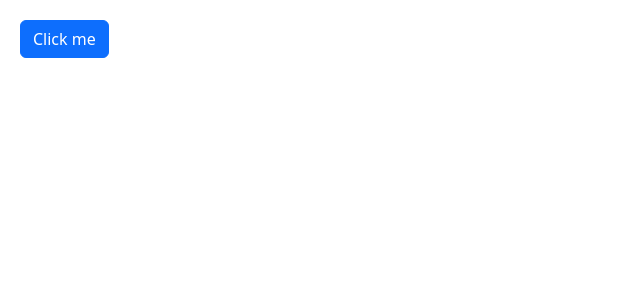
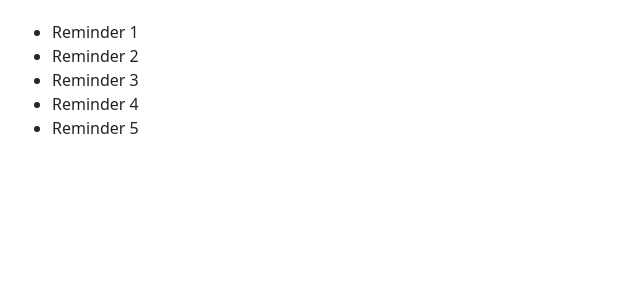
Before and after one commit to vsniranjan/reminders-app-typescipt-basics, a React (Create React App) app: page / in a window 1280 px wide. Shown: the top 300 px of the page, without its empty margins (0-640 px from the left). Built offline with nearby package versions, Linux system fonts and the light colour scheme.

Commit message:
Add ReminderList component and integrate reminders in App

```diff
--- a/src/App.tsx
+++ b/src/App.tsx
@@ -1,11 +1,21 @@
 import React from "react";
 import logo from "./logo.svg";
 import "./App.css";
+import ReminderList from "./components/ReminderList";
+import Reminder from "./models/Reminder";
+
+const reminders: Reminder[] = [
+  { id: 1, title: "Reminder 1" },
+  { id: 2, title: "Reminder 2" },
+  { id: 3, title: "Reminder 3" },
+  { id: 4, title: "Reminder 4" },
+  { id: 5, title: "Reminder 5" },
+];
 
 function App() {
   return (
     <div className='App'>
-      <button className='btn btn-primary'>Click me</button>
+      <ReminderList items={reminders} />
     </div>
   );
 }
--- /dev/null
+++ b/src/components/ReminderList.tsx
@@ -0,0 +1,18 @@
+import React from "react";
+import Reminder from "../models/Reminder";
+
+interface ReminderListProps {
+  items: Reminder[];
+}
+
+const ReminderList = ({ items }: ReminderListProps) => {
+  return (
+    <ul>
+      {items.map((reminder) => (
+        <li key={reminder.id}>{reminder.title}</li>
+      ))}
+    </ul>
+  );
+};
+
+export default ReminderList;
--- /dev/null
+++ b/src/models/Reminder.ts
@@ -0,0 +1,6 @@
+interface Reminder {
+  id: number;
+  title: string;
+}
+
+export default Reminder;
```
